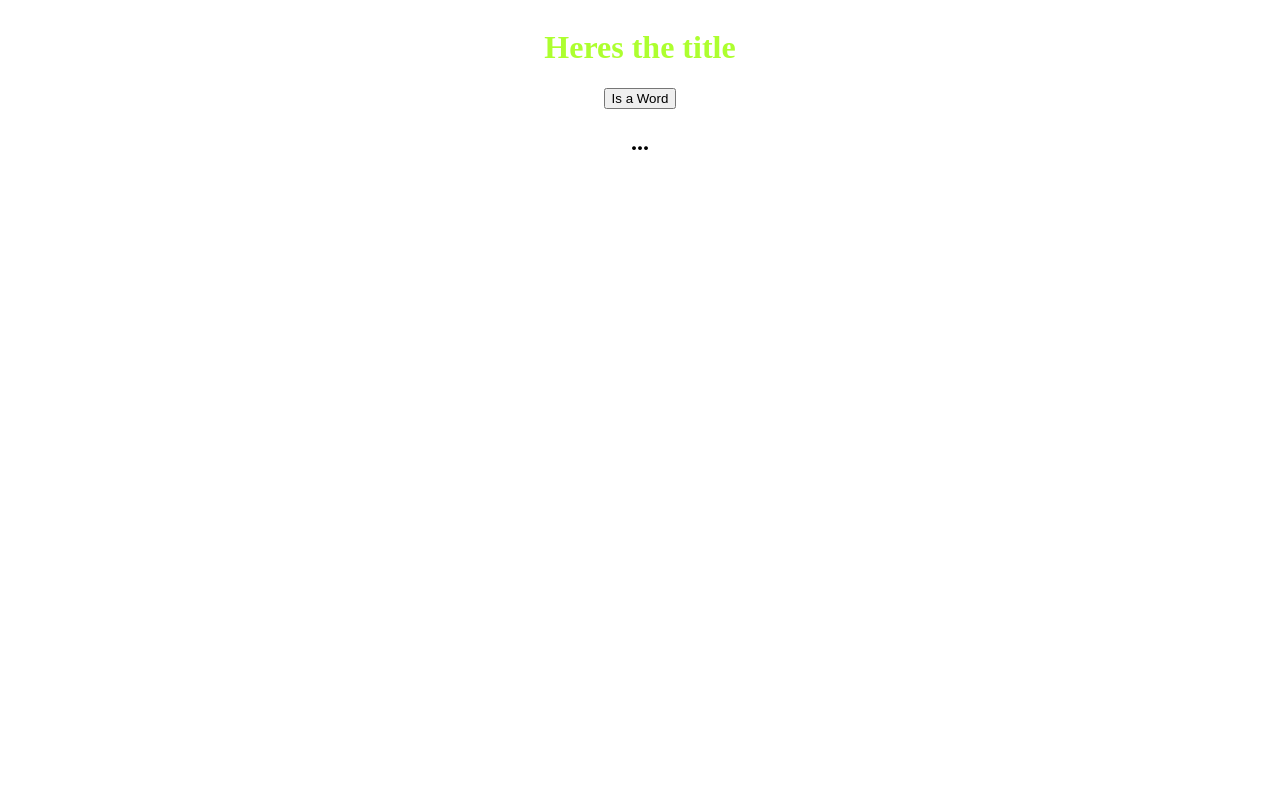
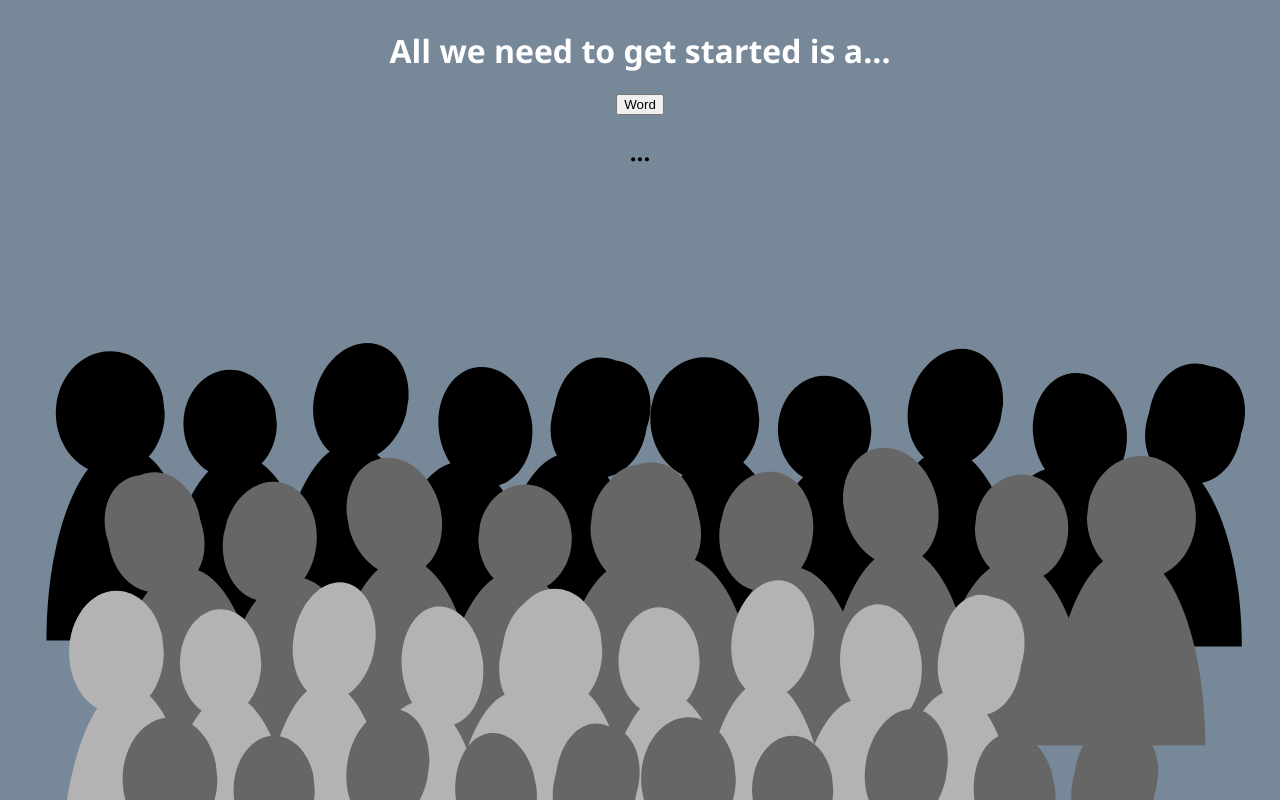
Before and after one commit to kjmahoney/Can-I-Get, a React (Vite) app: page / in a window 1280 px wide. Shown: the top 800 px of the page. Built offline with nearby package versions, Linux system fonts and the light colour scheme.

Commit message:
add styles and audience image

```diff
--- a/src/App.js
+++ b/src/App.js
@@ -6,6 +6,7 @@ import Word from './Word';
 import getWord from './getRandomWord';
 
 import styles from './App.module.scss';
+import audienceImage from './audience.svg';
 
 const App = () => {
   const [ word, setWord ] = useState('...');
@@ -20,10 +21,11 @@ const App = () => {
     <>
     <div className={styles.container}>
       <Header />
-      <button onClick={handleGetClick}>
-        Is a Word
+      <button className={styles.button} onClick={handleGetClick}>
+        Word
       </button>
       <Word word={word}></Word>
+      <img className={styles.image} src={audienceImage}></img>
     </div>
     </>
   )
--- a/src/App.module.scss
+++ b/src/App.module.scss
@@ -1,5 +1,14 @@
+body {
+    font-family: 'Segoe UI', Tahoma, Geneva, Verdana, sans-serif;
+    background: lightslategray;
+}
+
 .container {
     align-items: center;
     display: flex;
     flex-direction: column;
 }
+
+.image {
+    width: 100vw;
+}
--- a/src/Header.js
+++ b/src/Header.js
@@ -4,7 +4,7 @@ import styles from './Header.module.scss';
 const Header = () => {
   return (
     <>
-      <h1 className={styles.title}>Heres the title</h1>
+      <h1 className={styles.title}>All we need to get started is a...</h1>
     </>
   )
 }
--- a/src/Header.module.scss
+++ b/src/Header.module.scss
@@ -1,3 +1,3 @@
 .title {
-    color: greenyellow;
+    color: white;
 }
```
Also changed, not shown: src/audience.svg (added).
